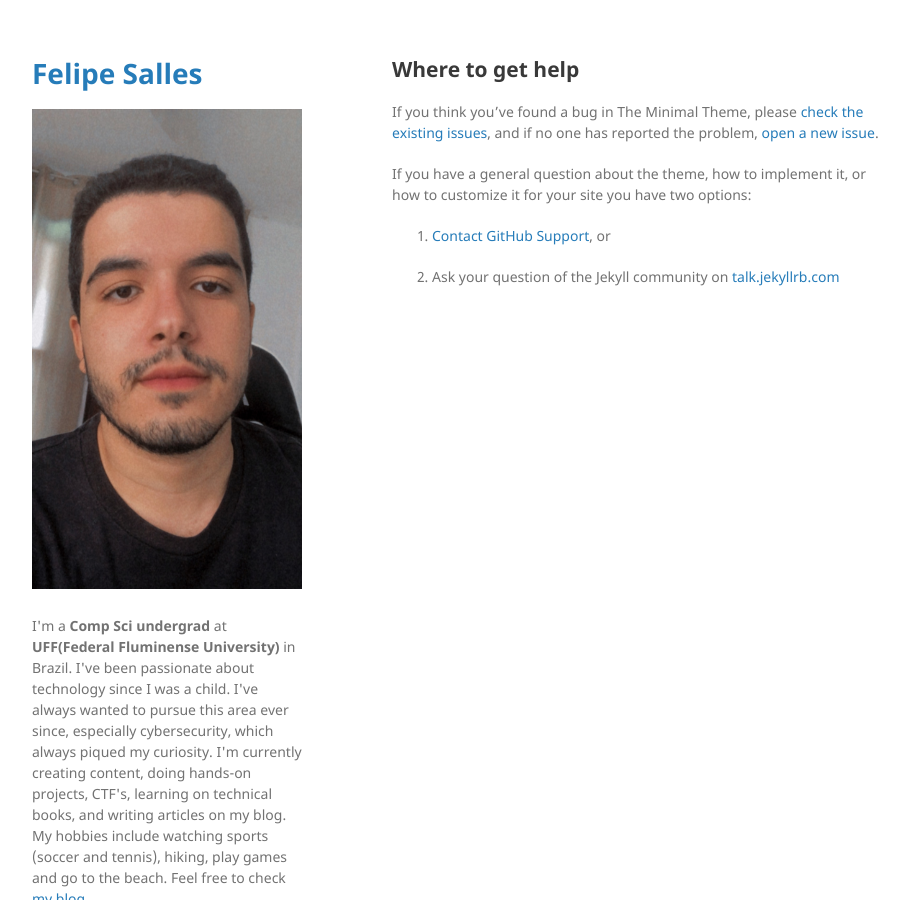
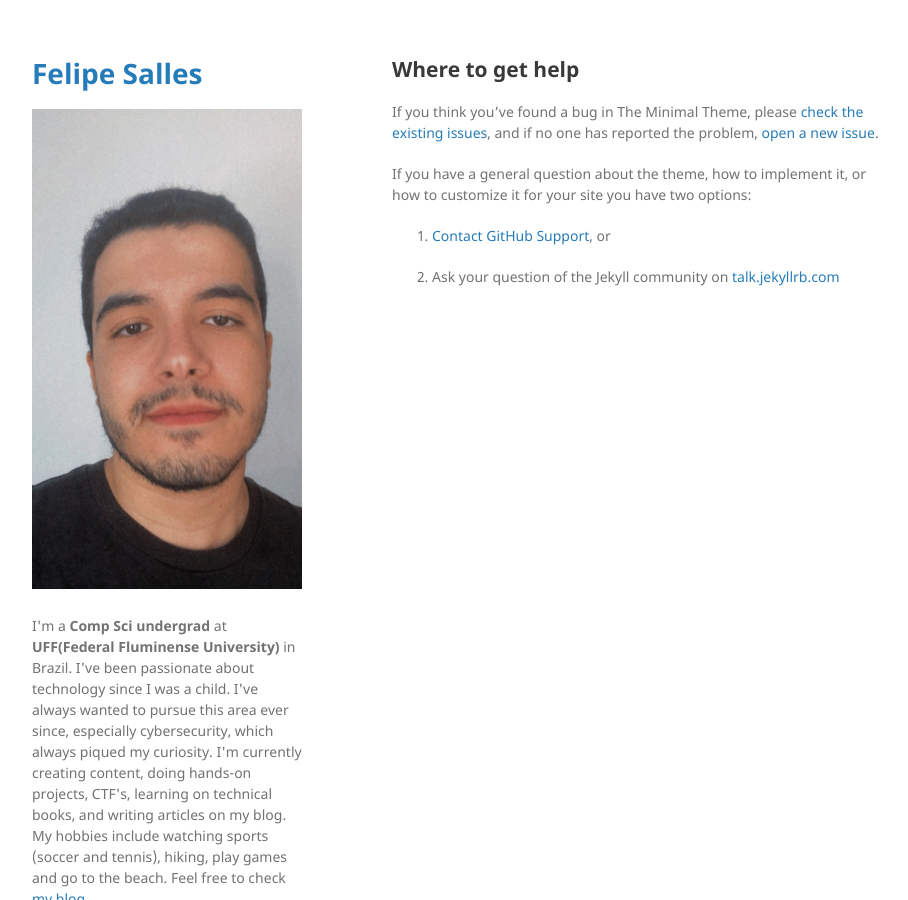
Before and after one commit to felipemsalles/felipemsalles.github.io, a Jekyll site: the page built from docs/SUPPORT.md, in a window 1280 px wide. Shown: the whole page, without its empty margins (178-1086 px from the left). Built offline with Jekyll 4.4.1, drawn with Linux system fonts in a browser that asks for light colours; our own code applies the rules of GitHub Pages for plain Markdown files; the repository's description, which GitHub fills in, is left out.

Commit message:
Update pic

```diff
--- a/_config.yml
+++ b/_config.yml
@@ -1,4 +1,4 @@
 title: Felipe Salles
-logo: /assets/img/3.jpg
+logo: /assets/img/4.jpg
 google_analytics:
 theme: jekyll-theme-minimal
```
